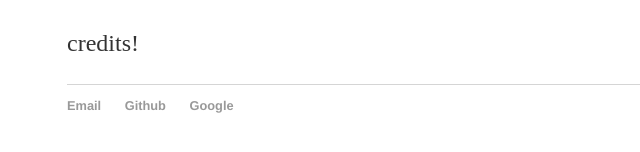
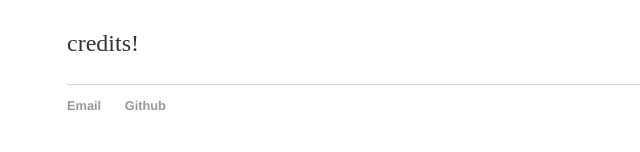
Before and after one commit to junyoung-kwon/Personal-Website, a Jekyll site: the page built from index.html, in a window 1280 px wide. Shown: the part 286-438 px from the top of the page, without its empty margins (125-765 px from the left). Built offline with Jekyll 4.4.1, drawn with Linux system fonts in a browser that asks for light colours.

Commit message:
Update default.html

```diff
--- a/_layouts/default.html
+++ b/_layouts/default.html
@@ -20,7 +20,6 @@
     		<ul>
         		<li><a href="mailto:jykwoncs@gmail.com">Email</a></li>
         		<li><a href="https://github.com/junyoung-kwon">Github</a></li>
-			<li><a href=>Google</a></li>
 		</ul>
 
 		</footer>
```
